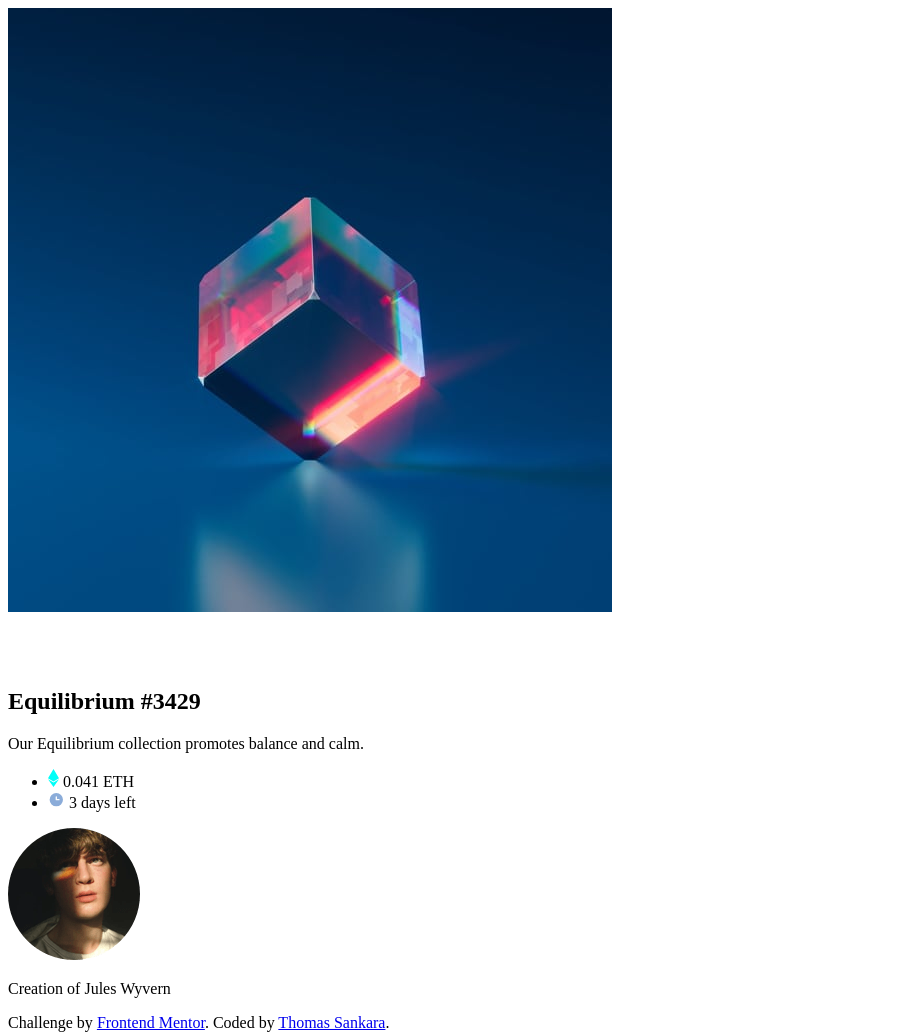
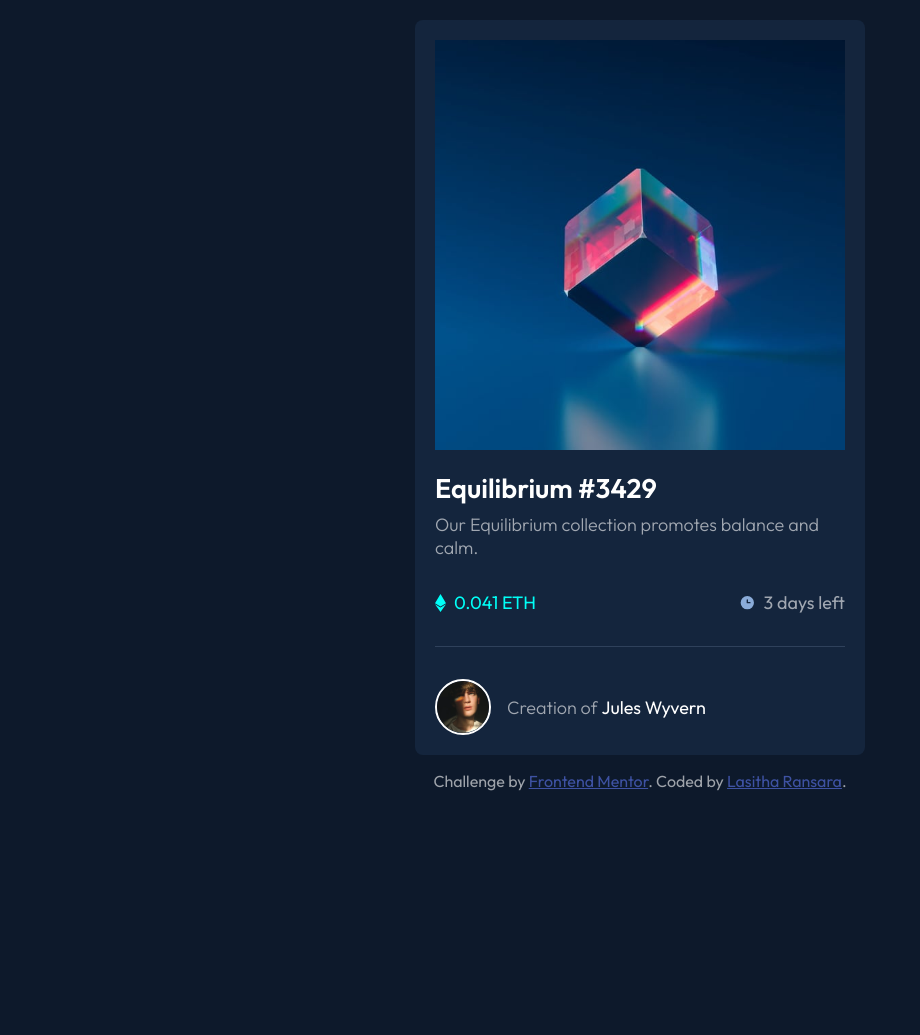
Before and after one commit to LasithaR01/NFT-Preview-Card-Component, a plain HTML site: page index.html in a window 1280 px wide. Shown: the whole page, without its empty margins (0-920 px from the left). After the commit the page ends 811 px from the top, so only its background shows below. Drawn offline with Linux system fonts and the light colour scheme.

Commit message:
Finished

```diff
--- a/index.html
+++ b/index.html
@@ -14,7 +14,7 @@
 
     <title>Frontend Mentor | NFT preview card component</title>
 
-    <link rel="stylesheet" href="styles.css" />
+    <link rel="stylesheet" href="style.css" />
   </head>
   <body>
     <div class="container">
@@ -42,10 +42,8 @@
     </div>
 
     <div class="attribution">
-      Challenge by
-      <a href="https://www.frontendmentor.io?ref=challenge" target="_blank"
-        >Frontend Mentor</a
-      >. Coded by <a href="https://tsbsankara.netlify.app">Thomas Sankara</a>.
+      Challenge by <a href="https://www.frontendmentor.io?ref=challenge" target="_blank">Frontend Mentor</a>.
+    Coded by <a href="https://github.com/LasithaR01">Lasitha Ransara</a>.
     </div>
   </body>
 </html>
--- a/style.css
+++ b/style.css
@@ -0,0 +1,144 @@
+@import url("https://fonts.googleapis.com/css2?family=Outfit:wght@300;400;600&display=swap");
+
+* {
+  margin: 0;
+  padding: 0;
+  box-sizing: border-box;
+}
+
+:root {
+  --soft-blue: hsl(215, 51%, 70%);
+  --cyan: hsl(178, 100%, 50%);
+
+  /* ### Neutral */
+
+  --main-bg: hsl(217, 54%, 11%);
+  --card-bg: hsl(216, 50%, 16%);
+  --line: hsl(215, 32%, 27%);
+  --white: hsl(0, 0%, 100%);
+}
+
+img {
+  max-width: 100%;
+}
+
+ul {
+  list-style-type: none;
+}
+
+p {
+  font-weight: 300;
+}
+
+body {
+  font-family: "Outfit", sans-serif;
+  font-size: 18px;
+  background-color: hsl(217, 54%, 11%);
+  color: hsl(0, 0%, 100%, 60%);
+  padding: 1.25rem;
+}
+
+.container {
+  padding: 1.25rem;
+  background-color: hsl(216, 50%, 16%);
+  border-radius: 0.5rem;
+  margin-bottom: 1rem;
+}
+
+.container .main-image {
+  position: relative;
+}
+
+.container .main-image div {
+  position: absolute;
+  top: 0;
+  background-color: hsl(178, 100%, 50%, 60%);
+  width: 100%;
+  height: calc(100% - 4px);
+  z-index: 999;
+  opacity: 0;
+  transition: opacity 0.3s ease-in-out;
+}
+
+.container .main-image div:hover {
+  opacity: 1;
+  cursor: pointer;
+}
+
+.container .main-image div img {
+  position: absolute;
+  left: 50%;
+  top: 50%;
+  transform: translate(-50%, -50%);
+}
+
+.container h2 {
+  color: hsl(0, 0%, 100%);
+  margin: 1rem 0.5rem 0.5rem 0;
+}
+
+.container h2:hover {
+  color: hsl(178, 100%, 50%);
+  cursor: pointer;
+}
+
+.container ul {
+  display: flex;
+  align-items: center;
+  justify-content: space-between;
+  padding: 2rem 0;
+  border-bottom: 1px solid hsl(215, 32%, 27%);
+}
+
+.container ul li {
+  display: flex;
+  align-items: center;
+}
+
+.container ul li:first-child {
+  color: hsl(178, 100%, 50%);
+}
+
+.container ul li img {
+  margin-right: 0.5rem;
+}
+
+.container .avatar {
+  display: flex;
+  align-items: center;
+  justify-content: start;
+  padding-top: 2rem;
+}
+
+.container .avatar img {
+  width: 3.5rem;
+  border: 2px solid hsl(0, 0%, 100%);
+  border-radius: 50%;
+  margin-right: 1rem;
+}
+
+.container .avatar p span {
+  color: hsl(0, 0%, 100%);
+  font-weight: 400;
+}
+
+.container .avatar p span:hover {
+  color: hsl(178, 100%, 50%);
+  cursor: pointer;
+}
+
+.attribution {
+  font-size: 16px;
+  text-align: center;
+}
+
+.attribution a {
+  color: hsl(228, 45%, 44%);
+}
+
+@media (min-width: 500px) {
+  .container {
+    width: 450px;
+    margin: 0 auto 1rem;
+  }
+}
```
